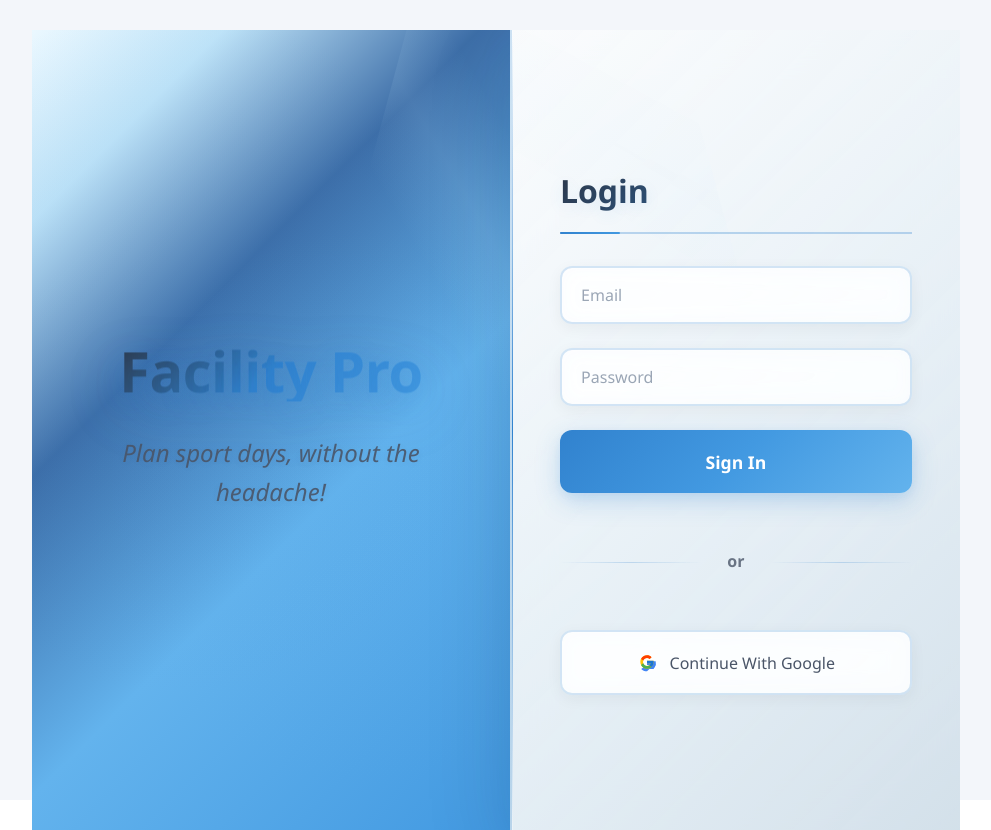
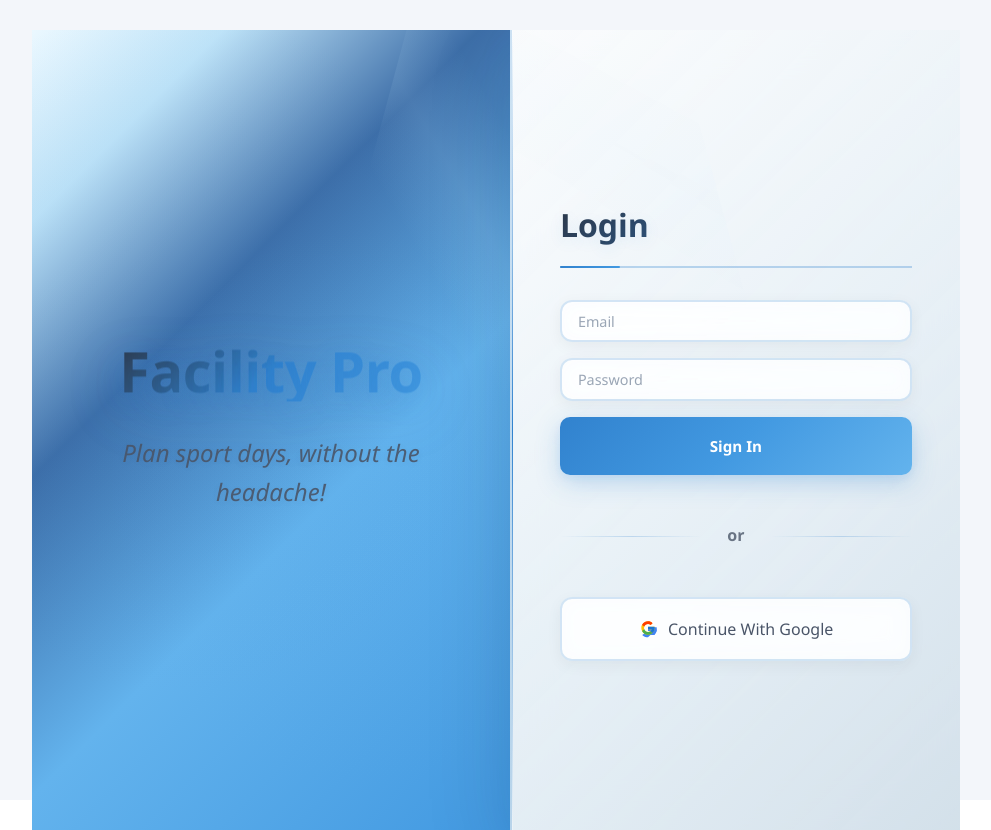
Before and after one commit to Dev-Lords/Facility-Pro, a React (Vite) app: page /LoginPage in a window 1280 px wide. Shown: the whole page, without its empty margins (144-1135 px from the left). Built offline with nearby package versions, Linux system fonts and the light colour scheme; no server answers.

Commit message:
Fixing Signup

```diff
--- a/src/components/Login.css
+++ b/src/components/Login.css
@@ -44,11 +44,6 @@
   --glass-gradient: linear-gradient(135deg, rgba(255, 255, 255, 0.9) 0%, rgba(235, 248, 255, 0.8) 100%);
 }
 
-* {
-  box-sizing: border-box;
-  margin: 0;
-  padding: 0;
-}
 
 body, html {
   height: 100%;
@@ -218,7 +213,7 @@ body, html {
 form {
   display: flex;
   flex-direction: column;
-  gap: 1.5rem;
+  gap: 1rem;
   position: relative;
   z-index: 3;
 }
@@ -237,11 +232,11 @@ form {
 }
 
 input {
+   padding: 0.6rem 1rem;
+  font-size: 0.9rem;
   width: 100%;
-  padding: 1rem 1.2rem;
   border: 2px solid rgba(49, 130, 206, 0.2);
   border-radius: 12px;
-  font-size: 1rem;
   background: rgba(255, 255, 255, 0.7);
   color: var(--dark-text);
   backdrop-filter: blur(10px);
@@ -272,10 +267,10 @@ button[type="submit"] {
   color: var(--white);
   border: none;
   padding: 1.2rem;
-  border-radius: 12px;
   font-weight: 600;
   cursor: pointer;
-  font-size: 1.1rem;
+  font-size: 0.95rem;
+  border-radius: 10px;
   transition: all 0.4s ease;
   box-shadow:
     0 8px 25px rgba(49, 130, 206, 0.3),
@@ -358,7 +353,7 @@ button[type="submit"]:hover {
   display: flex;
   align-items: center;
   justify-content: center;
-  gap: 0.8rem;
+  gap: 0.6rem;
   box-shadow:
     0 4px 15px rgba(0, 0, 0, 0.05),
     inset 0 1px 0 rgba(255, 255, 255, 0.2);
@@ -543,7 +538,7 @@ button[type="submit"]:hover {
   }
 
   .login-panel {
-    width: 100%;
+    width: 350px;
     padding: 2rem;
     border-left: none;
     border-top: 2px solid rgba(49, 130, 206, 0.2);
--- a/src/components/SignupPage.jsx
+++ b/src/components/SignupPage.jsx
@@ -112,13 +112,12 @@ const SignupPage = () => {
             <input
               type="name"
               name="name"
-              placeholder="name"
+              placeholder="Name and Surname"
               value={formData.name}
               onChange={handleChange}
               required
             />
           </label>
-
 
           <label>
 
```
